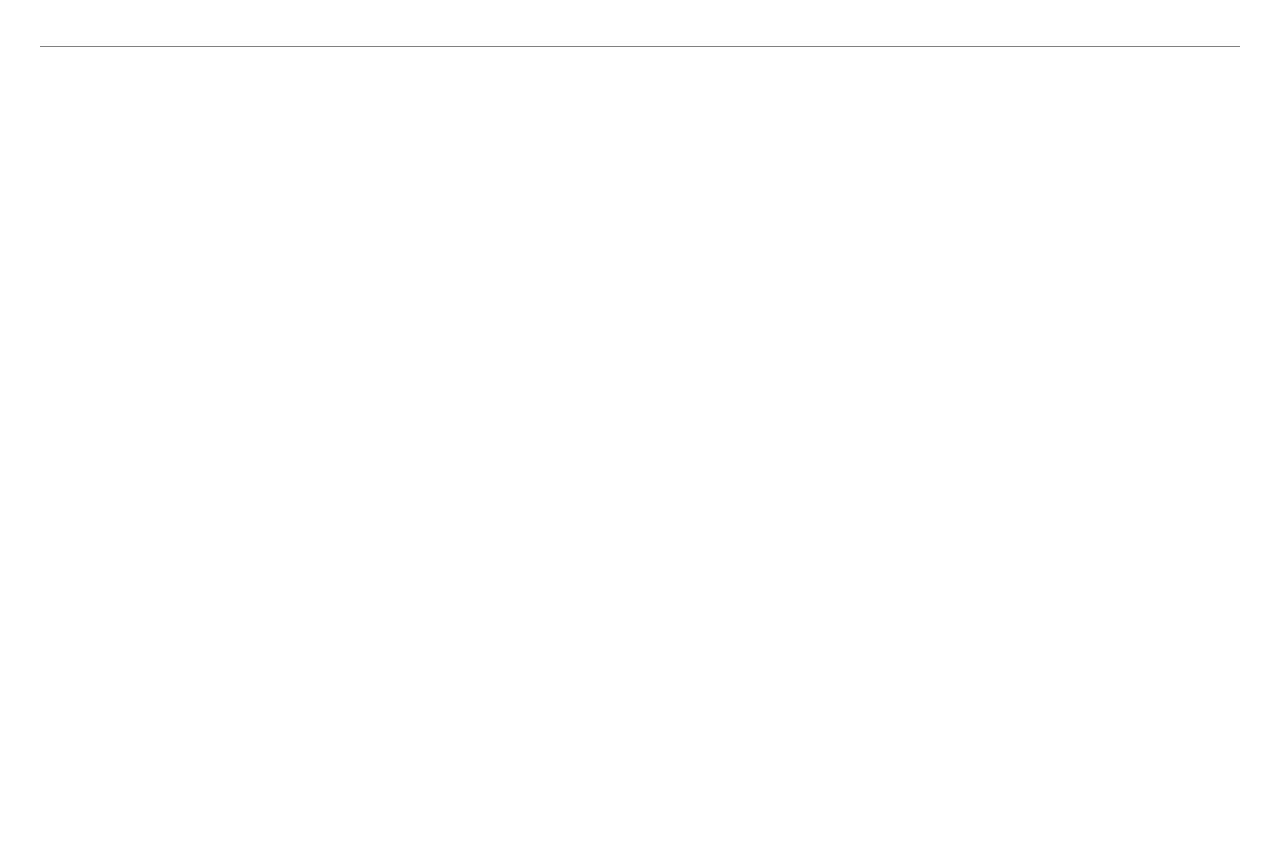
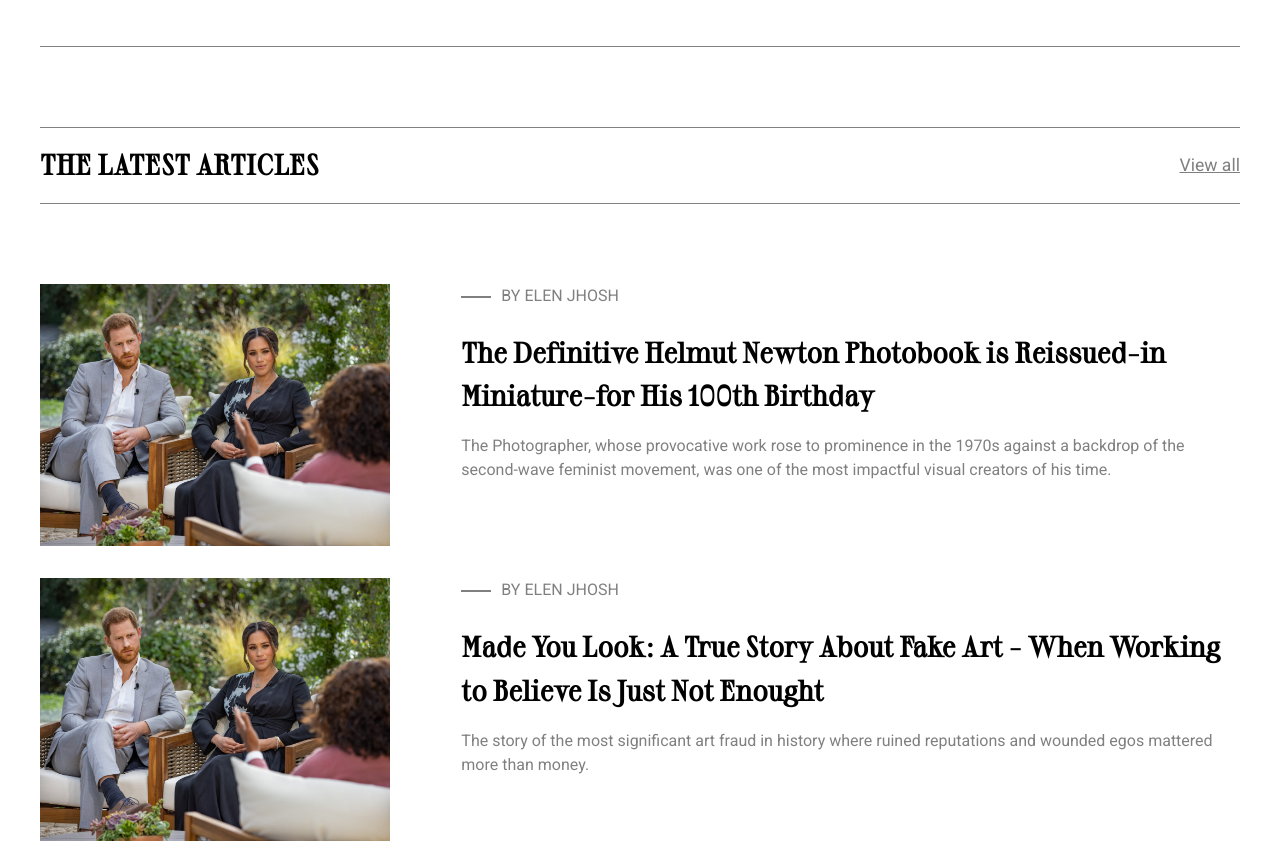
Before and after one commit to Khawarmehfooz/magazine-webapp, a Vue app: page / in a window 1280 px wide. Shown: the part 4000-4843 px from the top of the page. Before the commit the page ends 4127 px from the top, so only its background shows below. Built offline with nearby package versions, Linux system fonts and the light colour scheme.

Commit message:
Create LatestPodcasts Component

```diff
--- a/src/App.vue
+++ b/src/App.vue
@@ -4,6 +4,7 @@ import Hero from './components/Hero.vue';
 import Trending from './components/Trending.vue';
 import Latest from './components/Latest.vue';
 import BestSeller from './components/BestSeller.vue';
+import LatestPodcasts from './components/LatestPodcasts.vue';
 
 </script>
 
@@ -13,6 +14,7 @@ import BestSeller from './components/BestSeller.vue';
   <Trending/>
   <Latest/>
   <BestSeller/>
+  <LatestPodcasts/>
 
 </template>
 
--- /dev/null
+++ b/src/components/LatestPodcasts.vue
@@ -0,0 +1,169 @@
+<script>
+export default {
+    data() {
+        return {
+            latestArticles: [
+                {
+                    articleTitle: "The Definitive Helmut Newton Photobook is Reissued-in Miniature-for His 100th Birthday",
+                    articleExcerpt: "The Photographer, whose provocative work rose to prominence in the 1970s against a backdrop of the second-wave feminist movement, was one of the most impactful visual creators of his time.",
+                    articleAuthor: "Elen Jhosh",
+                    articleImage: "/images/Meghan-and-Harry.jpeg",
+                    articleDate: "Feb 12"
+                },
+                {
+                    articleTitle: "Made You Look: A True Story About Fake Art - When Working to Believe Is Just Not Enought",
+                    articleExcerpt: "The story of the most significant art fraud in history where ruined reputations and wounded egos mattered more than money.",
+                    articleAuthor: "Elen Jhosh",
+                    articleImage: "/images/Meghan-and-Harry.jpeg",
+                    articleDate: "Feb 12"
+                },
+                {
+                    articleTitle: "5 Things White People Keep Getting Totally Wrong About Racism",
+                    articleExcerpt: "They want to escape the harsh, unforgiving glare of culpability by pretending they've done nothing wrong, that if there are ongoing issues with racism in this country, it has nothing to do with how they raise their children. It's because black people refuse to move on.",
+                    articleAuthor: "Elen Jhosh",
+                    articleImage: "/images/Meghan-and-Harry.jpeg",
+                    articleDate: "Feb 12"
+                },
+                {
+                    articleTitle: "In London, the Most Famous \"Great Women Artist\" Finally Gets Her Due",
+                    articleExcerpt: "In July 2018, London's National Gallery Acquired a self-portrait by the Baroque artist Artemisia Gentileschi, featuring the painter in the guise of Sait Catherine of Alexandria. Almost immediately, it drew an unpresedented level of media attention.",
+                    articleAuthor: "Elen Jhosh",
+                    articleImage: "/images/Meghan-and-Harry.jpeg",
+                    articleDate: "Feb 12"
+                }
+            ]
+        }
+    }
+}
+</script>
+<template>
+    <div class="latest__articles">
+        <div class="latest__header">
+            <h2 class="latest__header__title">The Latest Articles</h2>
+            <a href="#">View all</a>
+        </div>
+        <article v-for="latestArticle in latestArticles" class="latest__article">
+            <figure>
+                <img class="article__img" :src="latestArticle.articleImage" alt="">
+            </figure>
+            <div class="latest__article__content">
+                <div class="article__author">
+                    <p class="article__author__name">By {{ latestArticle.articleAuthor }}</p>
+                </div>
+                <h3 class="article__title">{{ latestArticle.articleTitle }}</h3>
+                <p class="article__excerpt">{{ latestArticle.articleExcerpt }}</p>
+            </div>
+        </article>
+    </div>
+</template>
+<style scoped>
+.latest__articles {
+    margin-bottom: 2rem;
+    padding-bottom: 2rem;
+
+}
+
+.latest__header {
+    border-top: 1px solid grey;
+    border-bottom: 1px solid grey;
+    padding: 1rem 0;
+    margin: 5rem 0;
+    display: flex;
+    align-items: center;
+    justify-content: space-between;
+}
+
+.latest__header__title {
+    text-transform: uppercase;
+    font-size: 1.8rem;
+}
+
+.latest__header a {
+    color: grey;
+    font-size: 1.1rem;
+}
+
+.latest__article {
+    display: grid;
+    grid-template-columns: 1fr 2fr;
+    gap: 2rem;
+    margin-bottom: 2rem;
+}
+
+.article__author {
+    margin-bottom: 1.5rem;
+    position: relative;
+}
+
+.article__author::before {
+    content: "";
+    display: block;
+    position: absolute;
+    height: 2px;
+    width: 30px;
+    background-color: grey;
+    top: 50%;
+}
+
+.article__author__name {
+    padding-left: 40px;
+    color: grey;
+    text-transform: uppercase;
+}
+
+.article__title {
+    font-size: 1.8rem;
+}
+
+.article__img {
+    width: 350px;
+    aspect-ratio: 4/3;
+    object-fit: cover;
+}
+
+.article__excerpt {
+    color: grey;
+    margin-top: 1rem;
+}
+
+@media only screen and (max-width:1024px) {
+    .article__author {
+        margin-bottom: 1rem;
+    }
+
+    .article__title {
+        font-size: 1.5rem;
+    }
+}
+
+@media only screen and (max-width:800px) {
+    .article__img {
+        width: 320px;
+    }
+
+    .article__title {
+        font-size: 1.3rem;
+    }
+
+}
+
+@media only screen and (max-width:766px) {
+    .latest__article {
+        grid-template-columns: 1fr;
+    }
+
+    .article__img {
+        width: 100%;
+        height: 280px;
+    }
+
+    .latest__header {
+        margin: 3rem 0;
+    }
+}
+
+@media only screen and (max-width:380px) {
+    .latest__header__title {
+        font-size: 1.3rem;
+    }
+}</style>
```
